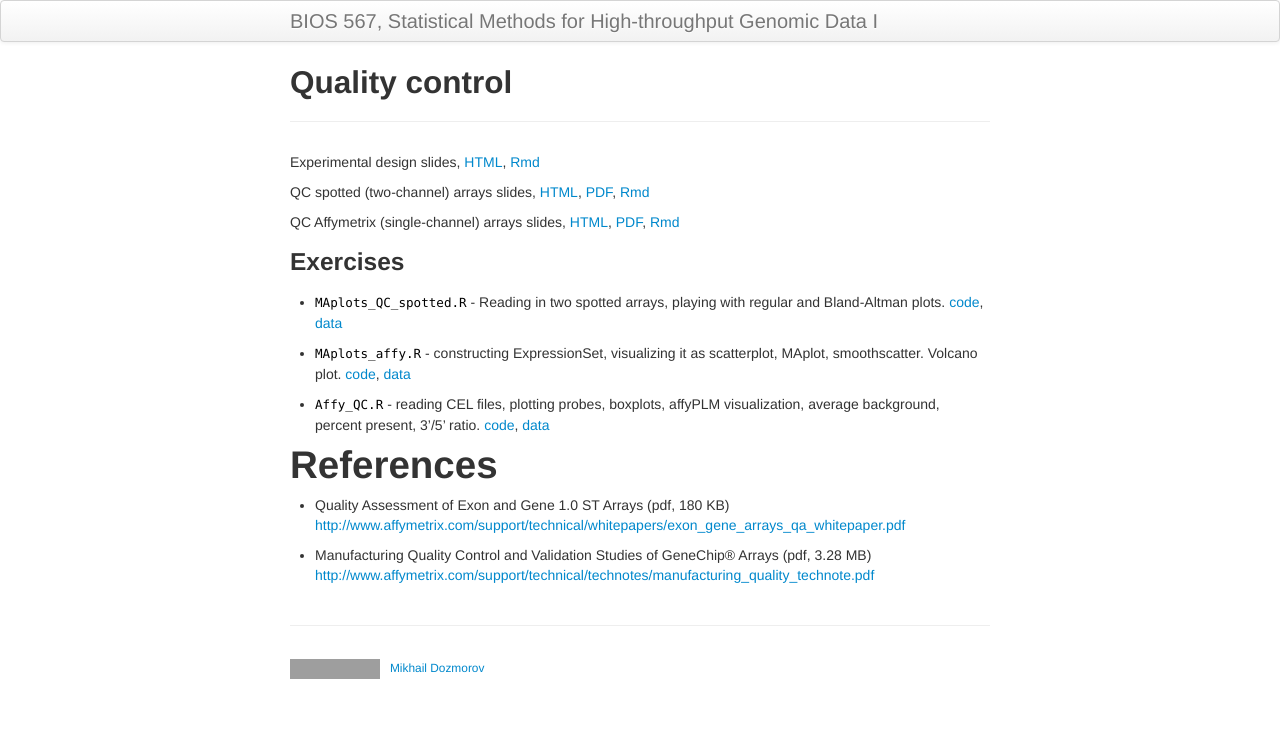
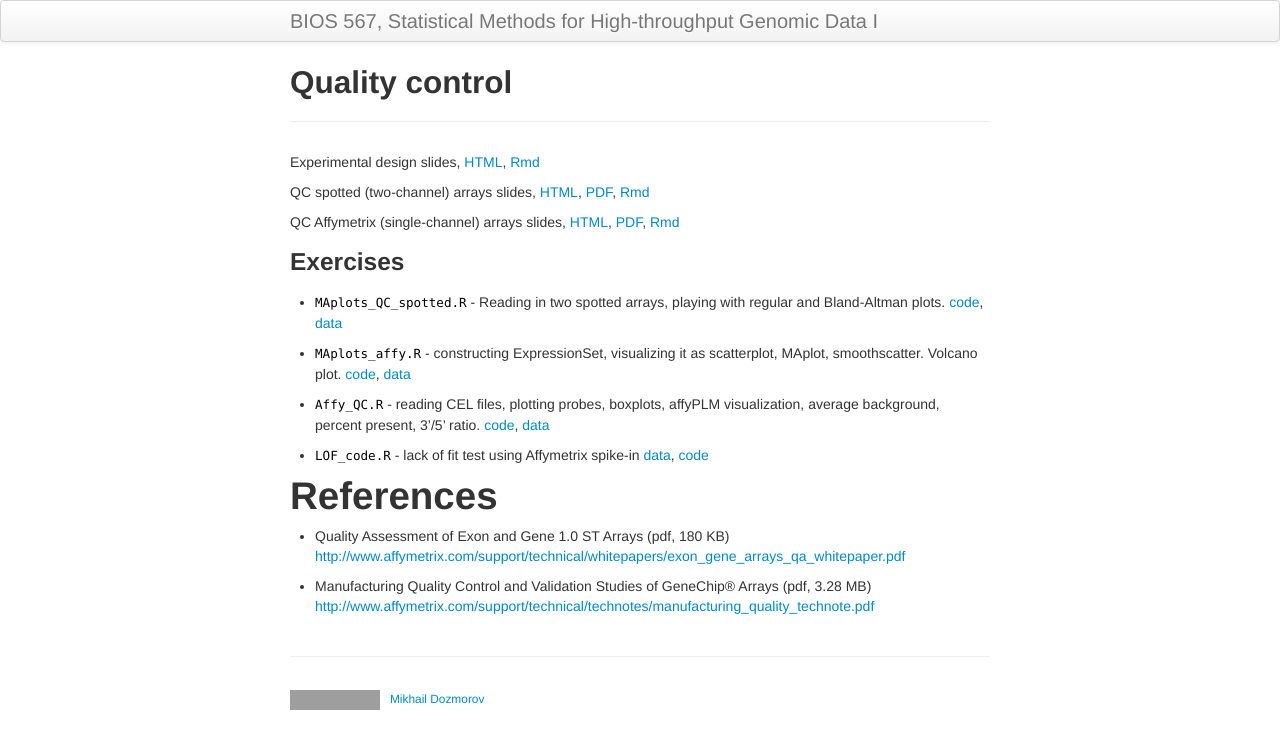
Before and after one commit to mdozmorov/BIOS567, a Jekyll site: the page built from pages/05_quality_control.md, in a window 1280 px wide. Shown: the top 749 px of the page. Built offline with Jekyll 4.4.1, drawn with Linux system fonts in a browser that asks for light colours; grey boxes are pictures that could not be loaded.

Commit message:
Add LOF code data

```diff
--- a/pages/05_quality_control.md
+++ b/pages/05_quality_control.md
@@ -17,6 +17,8 @@ QC Affymetrix (single-channel) arrays slides, [HTML](/BIOS567/assets/presentatio
 
 - `Affy_QC.R` - reading CEL files, plotting probes, boxplots, affyPLM visualization, average background, percent present, 3'/5' ratio. [code](/BIOS567/assets/presentation_Quality/Affy_QC.R), [data](/BIOS567/assets/presentation_Quality/affy.zip)
 
+- `LOF_code.R` - lack of fit test using Affymetrix spike-in [data](/BIOS567/assets/presentation_Quality/12_13_02_U133A_Mer_Latin_Square_Expt4_R1.CEL.gz), [code](/BIOS567/assets/presentation_Quality/LOF_code.R)
+
 # References
 
 - Quality Assessment of Exon and Gene 1.0 ST Arrays (pdf, 180 KB) [http://www.affymetrix.com/support/technical/whitepapers/exon_gene_arrays_qa_whitepaper.pdf](http://www.affymetrix.com/support/technical/whitepapers/exon_gene_arrays_qa_whitepaper.pdf)
```
Also changed, not shown: 2 other files.
